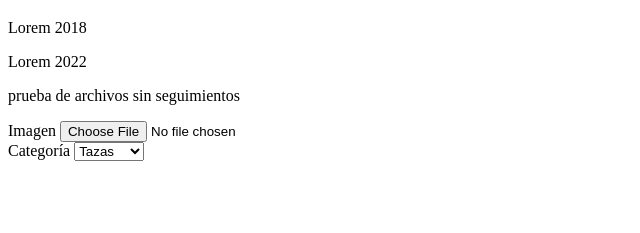
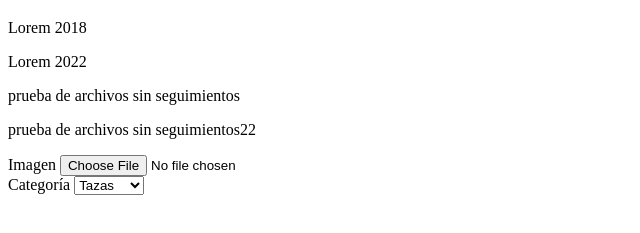
Before and after one commit to GabrielAmestoy/Prueba, a website: page views/home.html in a window 1280 px wide. Shown: the part 61-294 px from the top of the page, without its empty margins (0-640 px from the left). Drawn offline with Linux system fonts and the light colour scheme.

Commit message:
prueba de archivos sin seguimientos22

```diff
--- a/views/home.html
+++ b/views/home.html
@@ -11,6 +11,7 @@
     <p>Lorem 2018</p>
     <p>Lorem 2022 </p>
     <p>prueba de archivos sin seguimientos</p>
+    <p>prueba de archivos sin seguimientos22</p>
     <form action="" method = "GET">
         <div class = "mb-3">
             <label for="productImagen" class = "form-label">Imagen</label>
```
